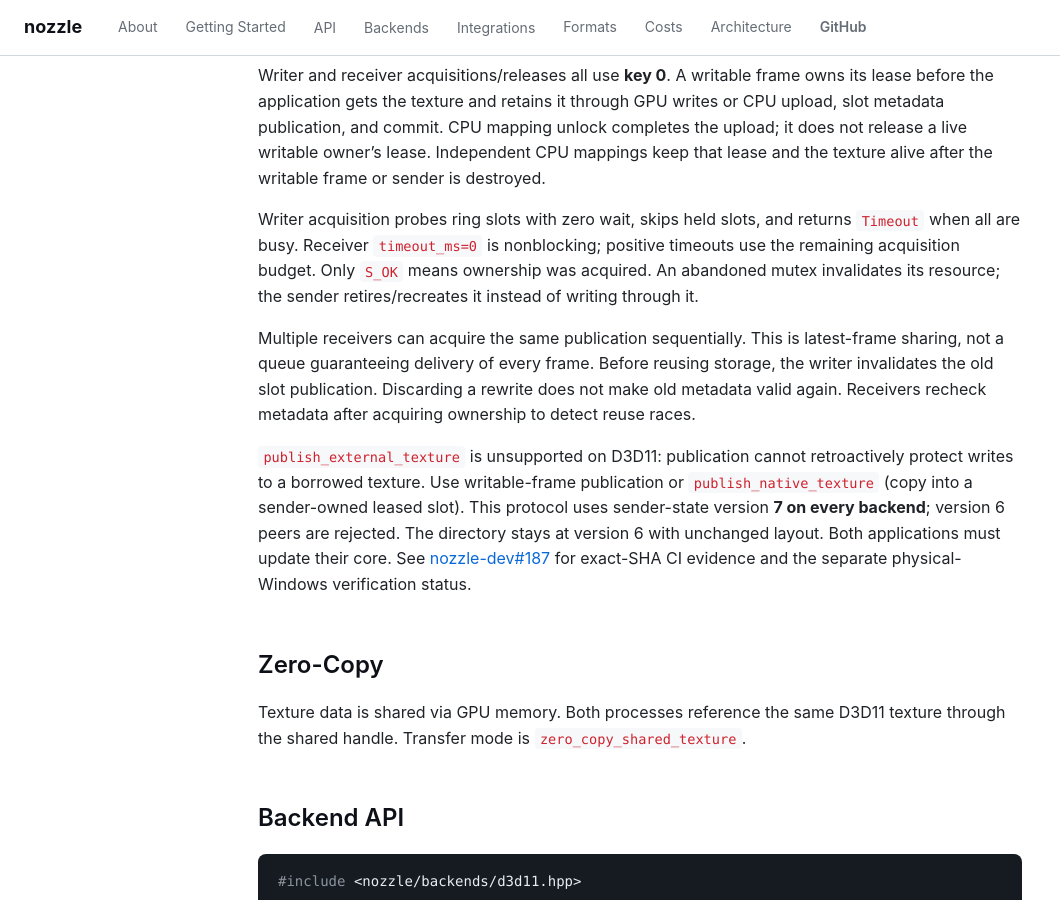
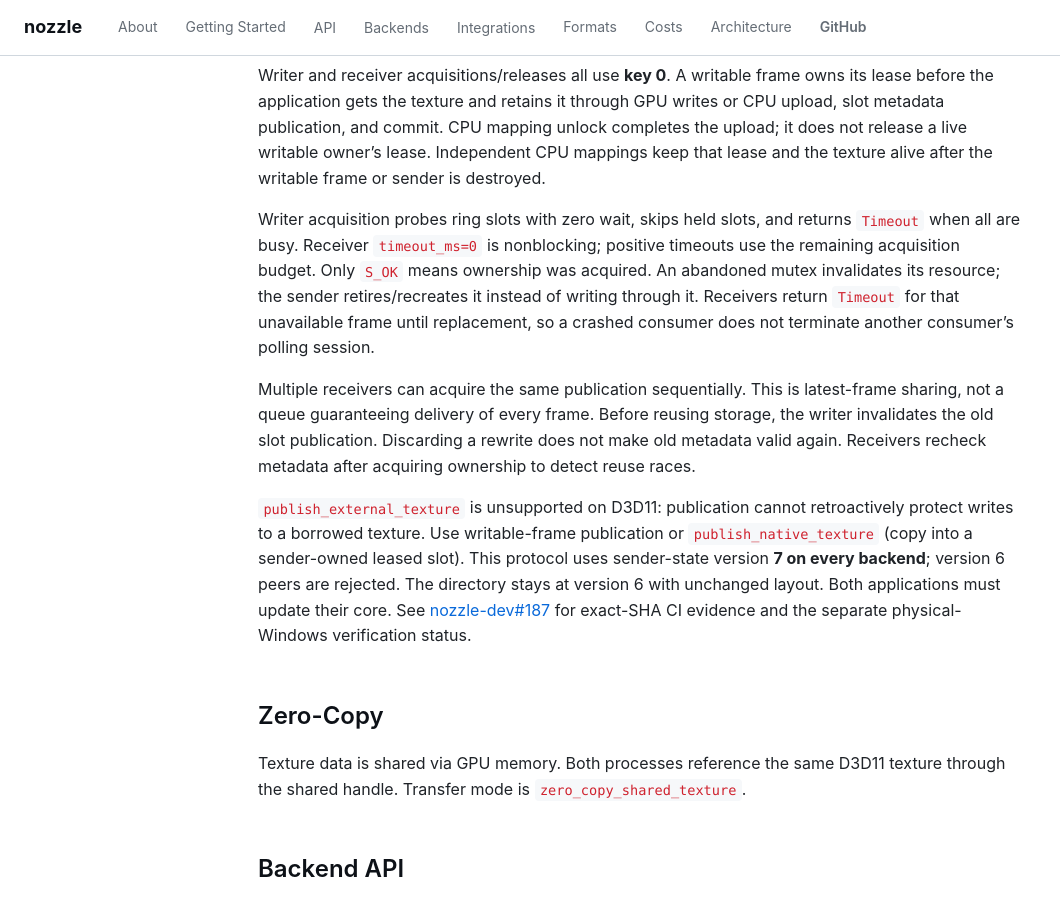
Before and after one commit to nozzle-io/.github, a Jekyll site: the page built from backends/d3d11.md, in a window 1280 px wide and 900 px high, scrolled down 1024 px. Shown: the whole window, without its empty margins (0-1060 px from the left). Built offline with Jekyll 4.4.1, drawn with Linux system fonts in a browser that asks for light colours.

Commit message:
Clarify retryable abandoned-frame acquisition

```diff
--- a/backends/d3d11.md
+++ b/backends/d3d11.md
@@ -49,6 +49,8 @@ returns `Timeout` when all are busy. Receiver `timeout_ms=0` is nonblocking;
 positive timeouts use the remaining acquisition budget. Only `S_OK` means
 ownership was acquired. An abandoned mutex invalidates its resource; the sender
 retires/recreates it instead of writing through it.
+Receivers return `Timeout` for that unavailable frame until replacement, so a
+crashed consumer does not terminate another consumer's polling session.
 
 Multiple receivers can acquire the same publication sequentially. This is
 latest-frame sharing, not a queue guaranteeing delivery of every frame. Before
```
